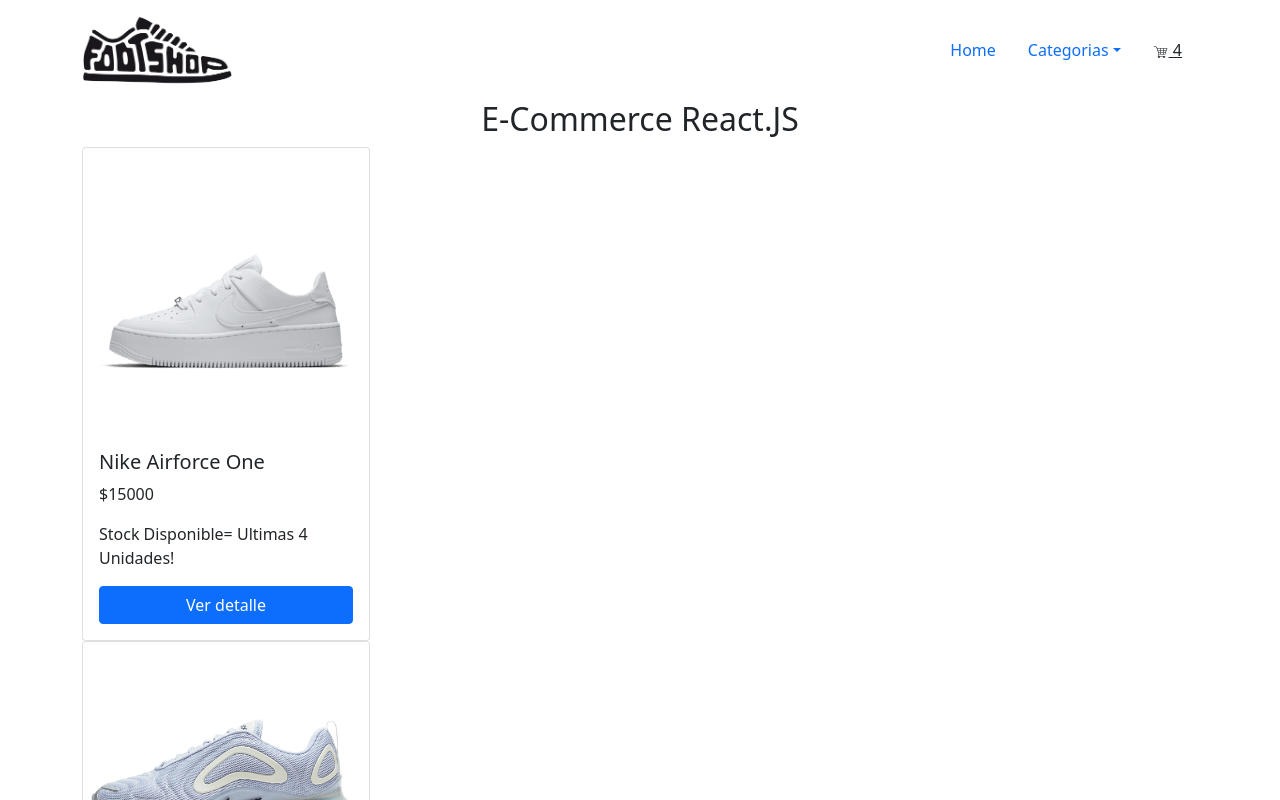
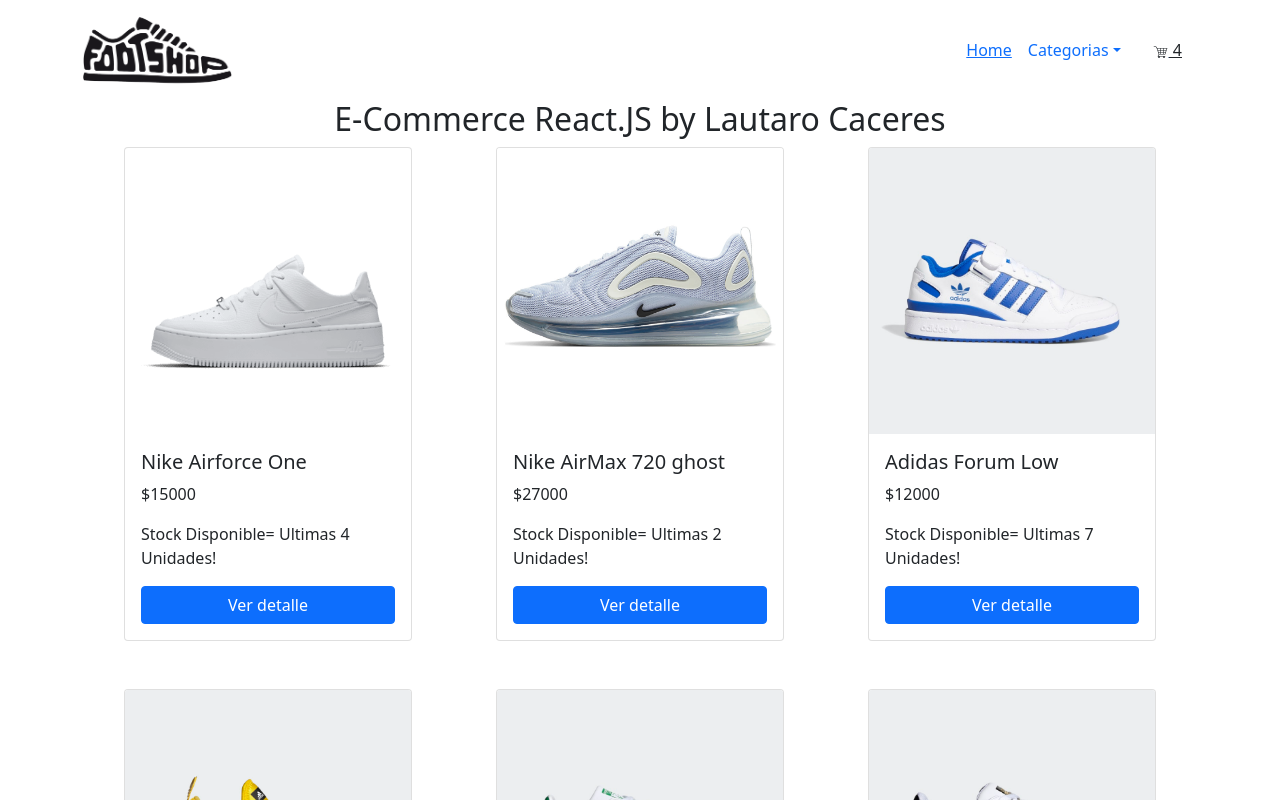
Before and after one commit to 0LMC0/Creating-React-App, a React (Create React App) app: page / in a window 1280 px wide. Shown: the top 800 px of the page. Built offline with nearby package versions, Linux system fonts and the light colour scheme.

Commit message:
Fix ItemDetail-ItemList & added a spinner

```diff
--- a/package.json
+++ b/package.json
@@ -13,6 +13,7 @@
     "react-icons": "^4.3.1",
     "react-router-dom": "^6.2.1",
     "react-scripts": "5.0.0",
+    "react-spinners": "^0.11.0",
     "web-vitals": "^2.1.2"
   },
   "scripts": {
--- a/src/App.js
+++ b/src/App.js
@@ -14,8 +14,8 @@
       {/* <cartContext.Provider /> */}
       <NavBar />
       <Routes>
-       <Route exact path='/' element={<ItemListContainer titulo="E-Commerce React.JS" />}/>
-       <Route exact path='/category/:id' element={<ItemListContainer titulo="Resultados filtrados por Categoria" />}/>
+       <Route exact path='/' element={<ItemListContainer titulo="E-Commerce React.JS by Lautaro Caceres" />}/>
+       <Route exact path='/category/:categoriaId' element={<ItemListContainer titulo="Resultados filtrados por categoria" />}/>
        <Route exact path='/Item/:id' element={<ItemDetailContainer/>}/>
        <Route exact path='/cart' element={<Cart />}/>
       </Routes>
--- a/src/component/ItemDetailContainer/ItemDetailContainer.jsx
+++ b/src/component/ItemDetailContainer/ItemDetailContainer.jsx
@@ -1,15 +1,16 @@
 import { useEffect, useState } from 'react'
 import { useParams } from 'react-router-dom';
-import { products, traerProductos } from '../ItemListContainer/products/products';
+import { traerProductos } from '../ItemListContainer/products/products';
 import ItemDetail from './itemDetail/ItemDetail';
+import 'bootstrap/dist/css/bootstrap.min.css';
 
 const ItemDetailContainer = () => {
     const [Producto, setProducto] = useState({})
     const {id}=useParams()
 
-    useEffect((IdCategory) => {
+    useEffect(() => {
         traerProductos
-            .then(answer => setProducto(answer.filter(product => product.category ===IdCategory)))
+            .then(answer => setProducto(answer.find(product => product.id === parseInt(id))))
     }, [id])
 
 
@@ -17,7 +18,7 @@
     return (
 
         <div>
-            <h2 className='text-center'>{ products.name }</h2>
+            <h2 className='text-center'>{ Producto.name }</h2>
     	        {<ItemDetail product={Producto} />}
         </div>
     )
--- a/src/component/ItemDetailContainer/itemDetail/ItemDetail.jsx
+++ b/src/component/ItemDetailContainer/itemDetail/ItemDetail.jsx
@@ -5,11 +5,7 @@
     return (
         <div>
             <Container>
-                <div className="class"></div>
-
-
-
-                        <Row>
+                     <Row>
                             <Col xs={5}>
                                <Image style={{ width: '100%' }} src={product.img}/>
                             </Col>
--- a/src/component/ItemListContainer/ItemListContainer/ItemListContainer.jsx
+++ b/src/component/ItemListContainer/ItemListContainer/ItemListContainer.jsx
@@ -3,6 +3,17 @@
 import ItemList from '../itemlist/ItemList'
 import { Container } from 'react-bootstrap'
 import { useParams } from 'react-router-dom'
+import PacmanLoader from "react-spinners/PacmanLoader";
+import { css } from "@emotion/react";
+
+const override = css`
+display: flex;
+justify-content: center;
+align-items: center;
+margin-left:500px;
+margin-top:250px;
+margin: 2;
+`;
 
 
 const ItemListContainer = (greetings) => {
@@ -10,6 +21,7 @@
     //ListaProductos como valor y setListaProductos lo cambia
     const [ListaProductos, setListaProductos] = useState([]);
     const[Loading, setLoading] = useState(true);
+    let color = ("#0D6EFD");
     const {categoriaId}=useParams();
 
 
@@ -33,7 +45,7 @@
         <div>
             <h2 className='text-center'>{ greetings.titulo }</h2>
             <Container>
-            {Loading ? <h2>Cargando</h2> : <ItemList productos={ListaProductos    } />}
+            {Loading ? <PacmanLoader color={color} loading={Loading} css={override} size={70} /> : <ItemList productos={ListaProductos    } />}
             </Container>
 
         </div>
--- a/src/component/ItemListContainer/item/Item.jsx
+++ b/src/component/ItemListContainer/item/Item.jsx
@@ -6,6 +6,7 @@
 const Item = ({ product }) => {
     return (
       <>
+            <div className='px-2 pb-5'>
             <Card style={{ width: '18rem' }}>
               <Card.Img variant="top" src={product.img} />
                <Card.Body>
@@ -21,6 +22,7 @@
              </Link>
            </Card.Body>
           </Card>
+            </div>
       </>
     );
   };
--- a/src/component/ItemListContainer/itemlist/ItemList.jsx
+++ b/src/component/ItemListContainer/itemlist/ItemList.jsx
@@ -3,7 +3,7 @@
 
 const ItemList = ({ productos }) => {
     return (
-      <div>
+      <div className='d-flex flex-wrap justify-content-around'>
         {productos.map((producto) => {
           return <Item key={producto.id} product={producto}></Item>;
         })}
--- a/src/component/Navbar/NavBar.jsx
+++ b/src/component/Navbar/NavBar.jsx
@@ -1,7 +1,7 @@
 import { Link } from 'react-router-dom'
 import React from 'react'
 import 'bootstrap/dist/css/bootstrap.min.css';
-import { Nav , Navbar, Container, NavDropdown } from 'react-bootstrap'
+import {  Navbar, Container, NavDropdown } from 'react-bootstrap'
 import logo from './assets/img/footshop.png'
 import CartWidget from './cartWidget';
 
@@ -20,7 +20,9 @@
                        />
                      </Link>
                      <Navbar.Collapse className="justify-content-end">
-                        <Nav.Link href="/">Home</Nav.Link>
+                     <Link  to='/'>
+                              Home
+                          </Link>
                         <NavDropdown title="Categorias" id="nav-dropdown">
                           <Link  to='/category/nuevos_modelos'>
                               <li className='text-center'>Nuevos Modelos</li>
```
Also changed, not shown: 1 other file (tests, documents, lock files or other folders).
